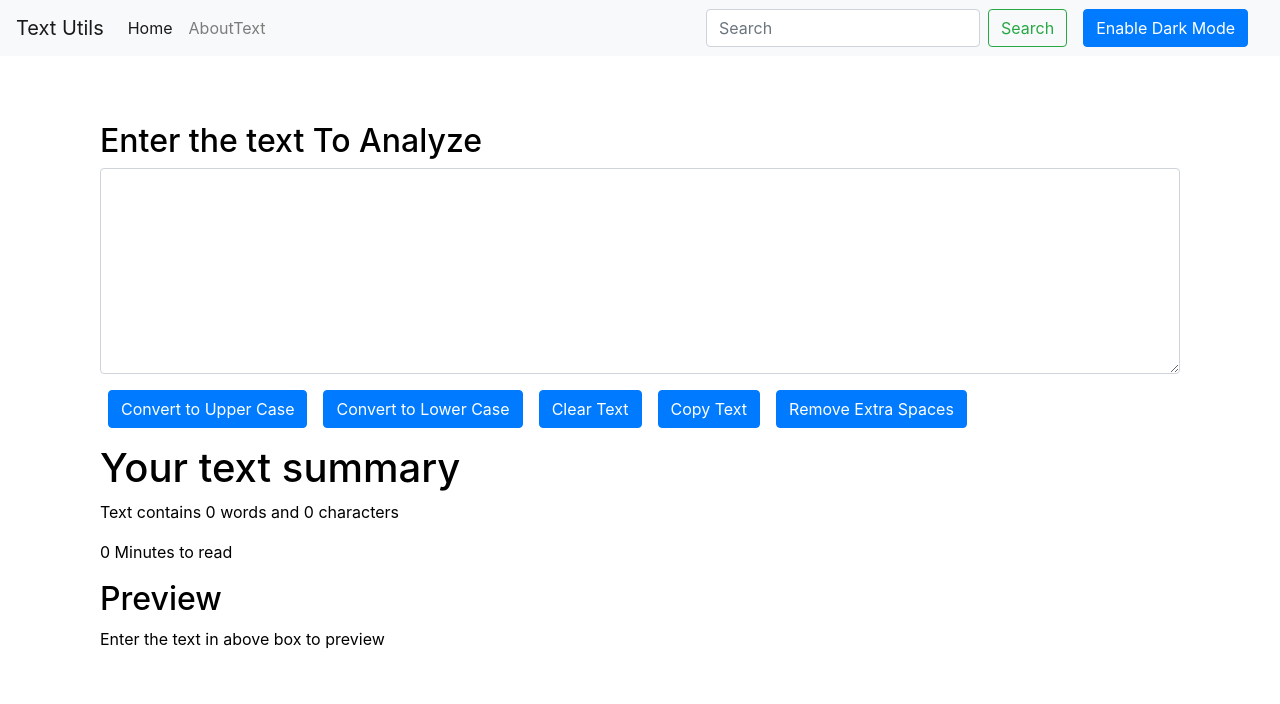
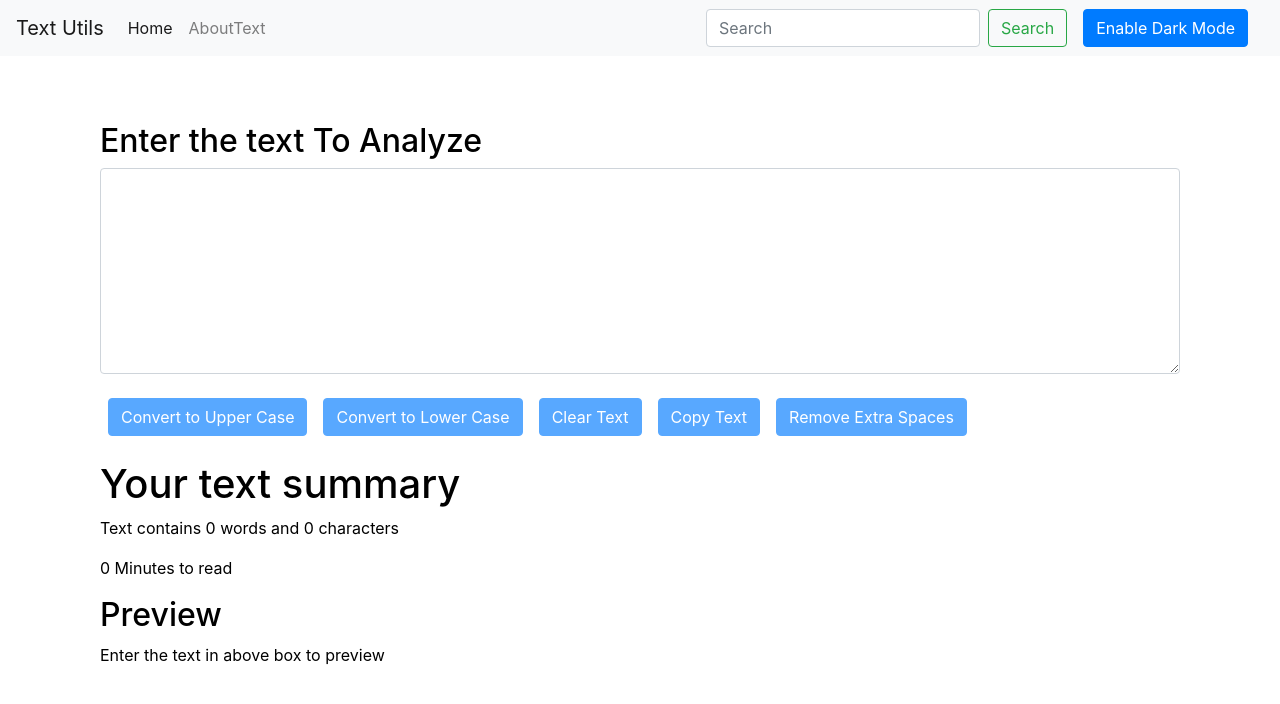
Before and after one commit to Udit7668/TextUtils, a React (Create React App) app: page / in a window 1280 px wide. Shown: the top 704 px of the page. Built offline with nearby package versions, Linux system fonts and the light colour scheme.

Commit message:
added the disable mode for buttons

```diff
--- a/src/component/TextForm.js
+++ b/src/component/TextForm.js
@@ -54,11 +54,11 @@ export default function TextForm(props) {
       <textarea className="form-control" id="mybox" rows="8"  value={text} onChange={handleOnChange} style={{backgroundColor:props.mode=='light'?'white':'grey',
        color:props.mode=='light'?"black":'white'}}/>
     </div>
-   <button className="btn btn-primary mx-2" onClick={handleUpClick}>Convert to Upper Case</button>
-   <button className="btn btn-primary mx-2" onClick={handleLowerClick}>Convert to Lower Case</button>
-   <button className="btn btn-primary mx-2" onClick={handleClearClick}>Clear Text</button>
-   <button className="btn btn-primary mx-2" onClick={handleCopy}>Copy Text</button>
-   <button className="btn btn-primary mx-2" onClick={handleExtraSpaces}>Remove Extra Spaces</button>
+   <button className="btn btn-primary mx-2 my-2" disabled={text.length===0}   onClick={handleUpClick}>Convert to Upper Case</button>
+   <button className="btn btn-primary mx-2 my-2" disabled={text.length===0}   onClick={handleLowerClick}>Convert to Lower Case</button>
+   <button className="btn btn-primary mx-2 my-2" disabled={text.length===0}   onClick={handleClearClick}>Clear Text</button>
+   <button className="btn btn-primary mx-2 my-2" disabled={text.length===0}   onClick={handleCopy}>Copy Text</button>
+   <button className="btn btn-primary mx-2 my-2" disabled={text.length===0}   onClick={handleExtraSpaces}>Remove Extra Spaces</button>
      </div>
 
      <div className="container  my-3"  style={{color:props.mode=='light'?'black':'white'}}>
```
